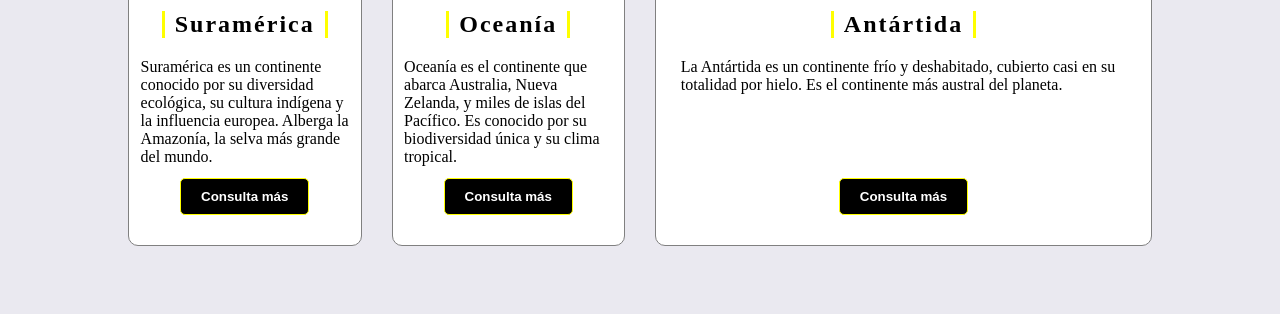
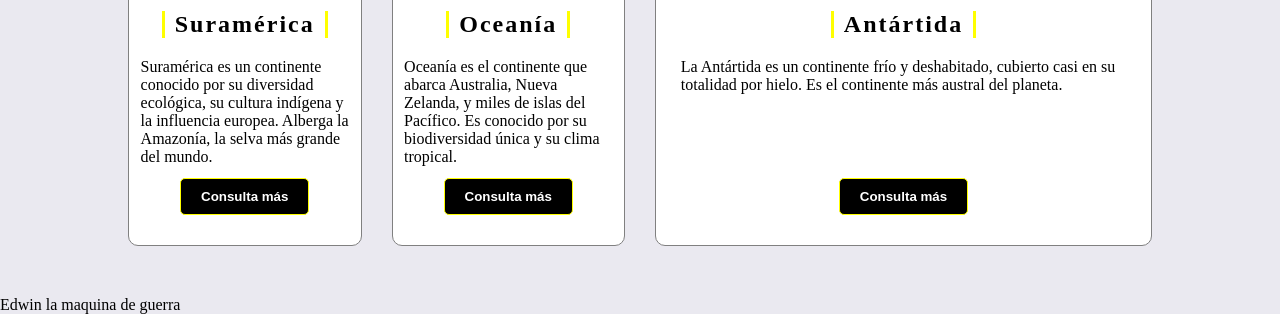
Before and after one commit to Ecabezascuer9/CONTINENTES-, a plain HTML site: page index.html in a window 1280 px wide. Shown: the part 1505-1819 px from the top of the page. Drawn offline with Linux system fonts and the light colour scheme.

Commit message:
Pequeño cambio de prueba github

```diff
--- a/index.html
+++ b/index.html
@@ -68,6 +68,8 @@
         </section>
     </div>
 
+    <p>Edwin la maquina de guerra</p>
+
     <div>
         <!-- Tarea de Edwin -->
     </div>
--- a/js.js
+++ b/js.js
@@ -9,7 +9,7 @@ fetch('./continentes.json')
         datos.continentes.forEach((continente, index) => {
             if (divsContinentes[index]) {
                 divsContinentes[index].innerHTML = `
-        <img class="image-opacity" src="${continente.imagen}" alt="${continente.nombre}" style="width: 100%; height: 250px; object-fit:cover;">
+        <img class="image-opacity" src="${continente.imagen}" alt="${continente.nombre}" style="width: 100%; height: 250px; object-fit:cover">
         <div class="contain-component">
         <section class="container-titulo-component">
           <h2 class="titulo">${continente.nombre}</h2>
--- a/styles.css
+++ b/styles.css
@@ -215,7 +215,6 @@ header {
 }
 
 .continente:hover .image-opacity{
-
     opacity: .4;
     transition: .3s all ease-in-out;
 }
```
